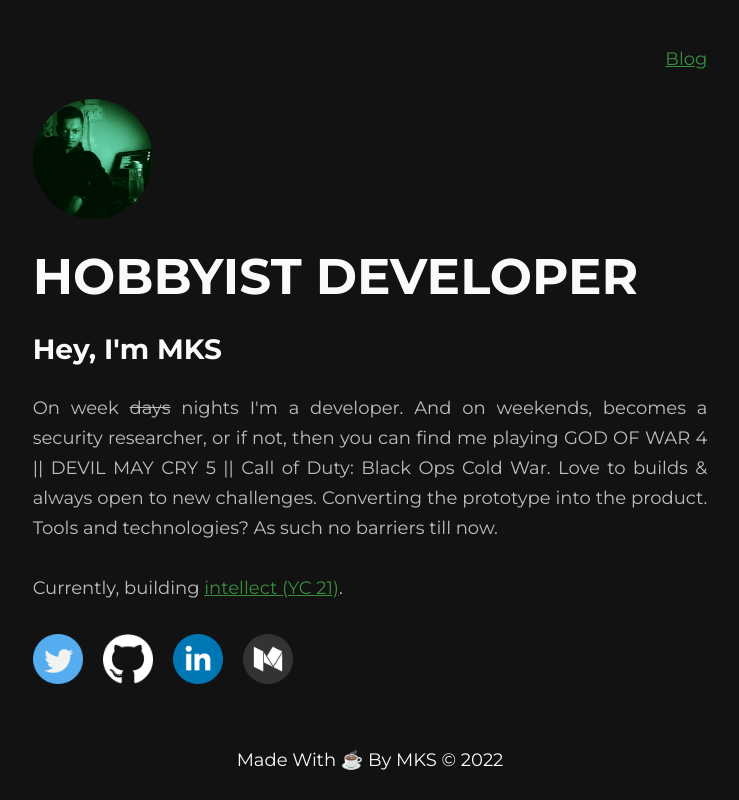
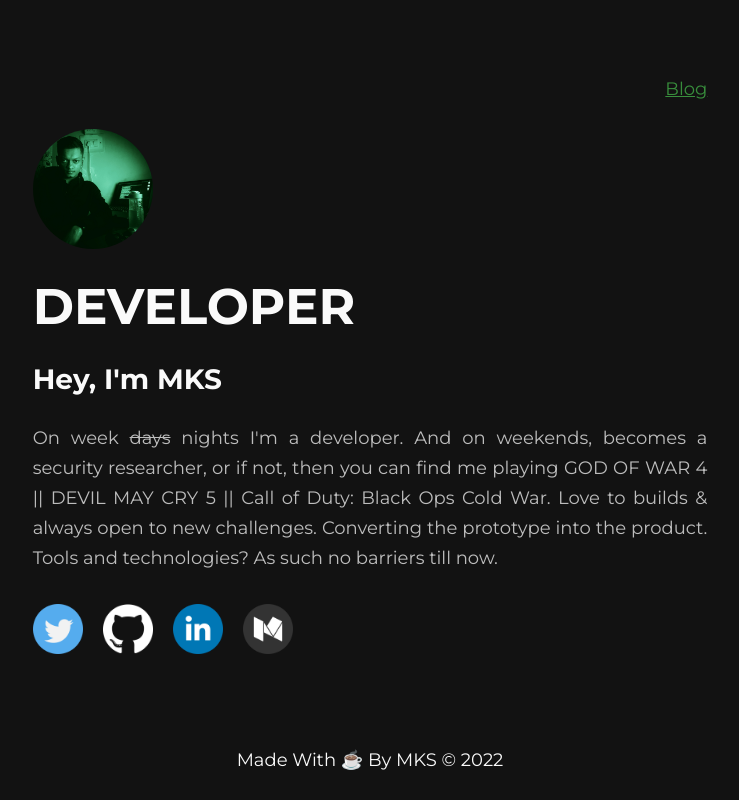
Before and after one commit to MKS-01/mks-blog-netlify-cms, a Gatsby site: page / in a window 1280 px wide. Shown: the whole page, without its empty margins (270-1009 px from the left). Built offline with nearby package versions, Linux system fonts and the light colour scheme; Gatsby itself is replaced by a stand-in of ours; some packages are replaced by stand-ins of ours.

Commit message:
title changes

```diff
--- a/src/pages/index.js
+++ b/src/pages/index.js
@@ -42,7 +42,7 @@ class IndexPage extends React.Component {
           </AvtarContainer>
 
           <div>
-            <h1>HOBBYIST  DEVELOPER</h1>
+            <h1>DEVELOPER</h1>
             <h3>Hey, {""}I'm MKS </h3>
             {/* <p> */}
             <p>
@@ -53,7 +53,7 @@ class IndexPage extends React.Component {
               Tools and technologies? As such no barriers till now.
               <br />
             </p>
-<p>Currently, building <a href="https://intellect.co" target="_blank"> intellect (YC 21)</a>.</p>
+
           </div>
 
           <ProfileList>
```
